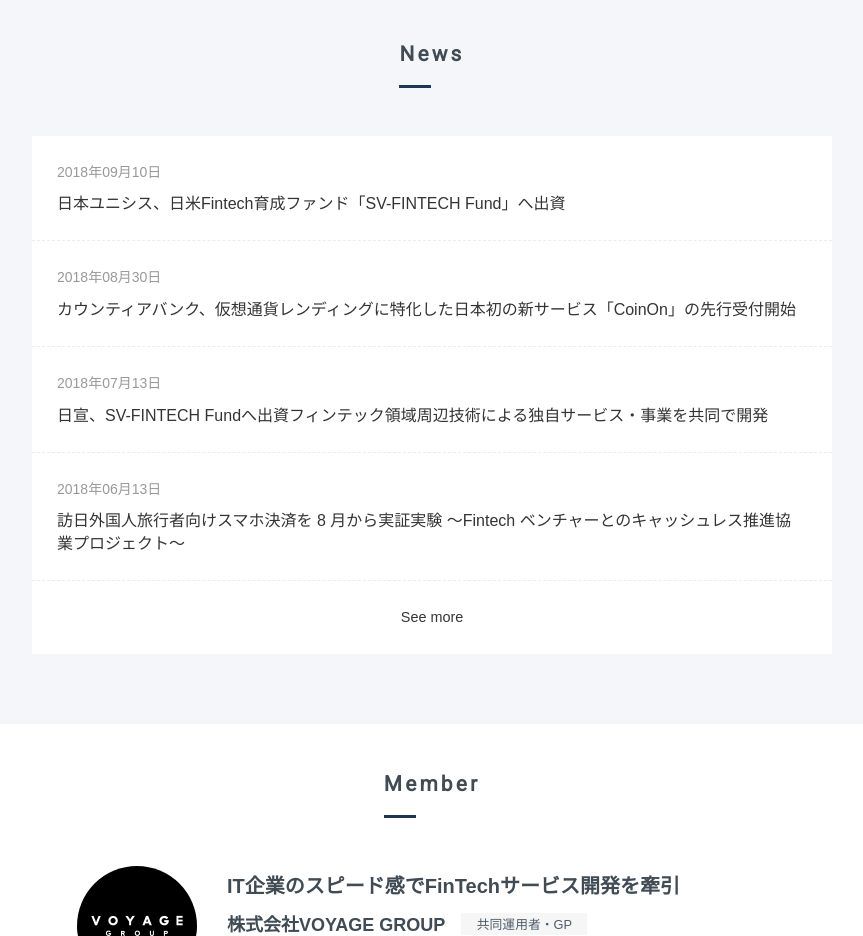
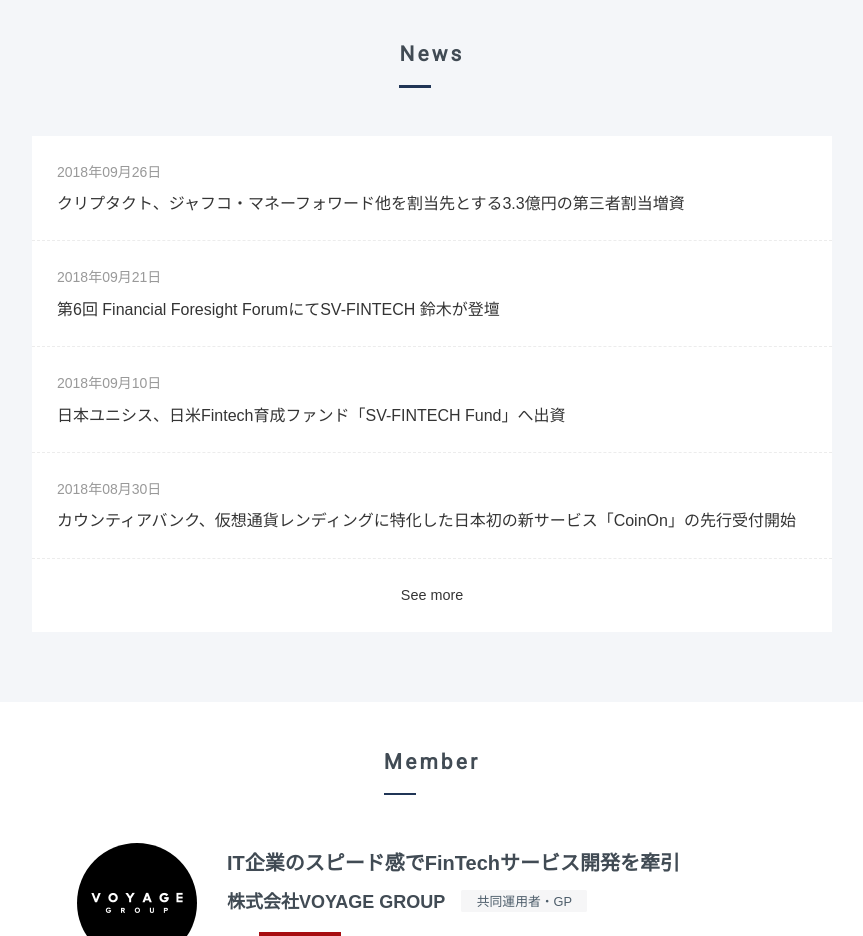
Before and after one commit to SV-FINTECH-Fund/sv-fintech-fund.github.io, a plain HTML site: page index.html in a window 1280 px wide. Shown: the part 1100-2036 px from the top of the page, without its empty margins (208-1071 px from the left). Drawn offline with nearby package versions, Linux system fonts and the light colour scheme; a script that the page names is missing; a web font is replaced by a local one.

Commit message:
2件のNewsを追加
2018年09月26日
https://prtimes.jp/main/html/rd/p/000000004.000031324.html
クリプタクト、ジャフコ・マネーフォワード他を割当先とする3.3億円の第三者割当増資

2018年09月21日
https://goodway.co.jp/fip/htdocs/jofkxfxwx-3636/
第6回 Financial Foresight ForumにてSV-FINTECH 鈴木が登壇

```diff
--- a/index.html
+++ b/index.html
@@ -91,6 +91,18 @@
       <h2 class="title">News</h2>
       <ul class="list_news">
         <li>
+          <a href="https://prtimes.jp/main/html/rd/p/000000004.000031324.html" target="_blank">
+            <p class="time">2018年09月26日</p>
+            <p class="txt">クリプタクト、ジャフコ・マネーフォワード他を割当先とする3.3億円の第三者割当増資</p>
+          </a>
+        </li>
+        <li>
+          <a href="https://goodway.co.jp/fip/htdocs/jofkxfxwx-3636/" target="_blank">
+            <p class="time">2018年09月21日</p>
+            <p class="txt">第6回 Financial Foresight ForumにてSV-FINTECH 鈴木が登壇</p>
+          </a>
+        </li>
+        <li>
           <a href="https://www.nikkei.com/article/DGXLRSP490052_Q8A910C1000000/" target="_blank">
             <p class="time">2018年09月10日</p>
             <p class="txt">日本ユニシス、日米Fintech育成ファンド「SV-FINTECH Fund」へ出資</p>
@@ -100,18 +112,6 @@
           <a href="https://prtimes.jp/main/html/rd/p/000000001.000036140.html" target="_blank">
             <p class="time">2018年08月30日</p>
             <p class="txt">カウンティアバンク、仮想通貨レンディングに特化した日本初の新サービス「CoinOn」の先行受付開始</p>
-          </a>
-        </li>
-        <li>
-          <a href="https://www.zaikei.co.jp/releases/654609/" target="_blank">
-            <p class="time">2018年07月13日</p>
-            <p class="txt">日宣、SV-FINTECH Fundへ出資フィンテック領域周辺技術による独自サービス・事業を共同で開発</p>
-          </a>
-        </li>
-        <li>
-          <a href="https://www.jtb-jbi.co.jp/pdf/news_180613.pdf" target="_blank">
-            <p class="time">2018年06月13日</p>
-            <p class="txt">訪日外国人旅行者向けスマホ決済を 8 月から実証実験 ～Fintech ベンチャーとのキャッシュレス推進協業プロジェクト～</p>
           </a>
         </li>
         <li>
```
Also changed, not shown: news.html (+12 -0 lines).
